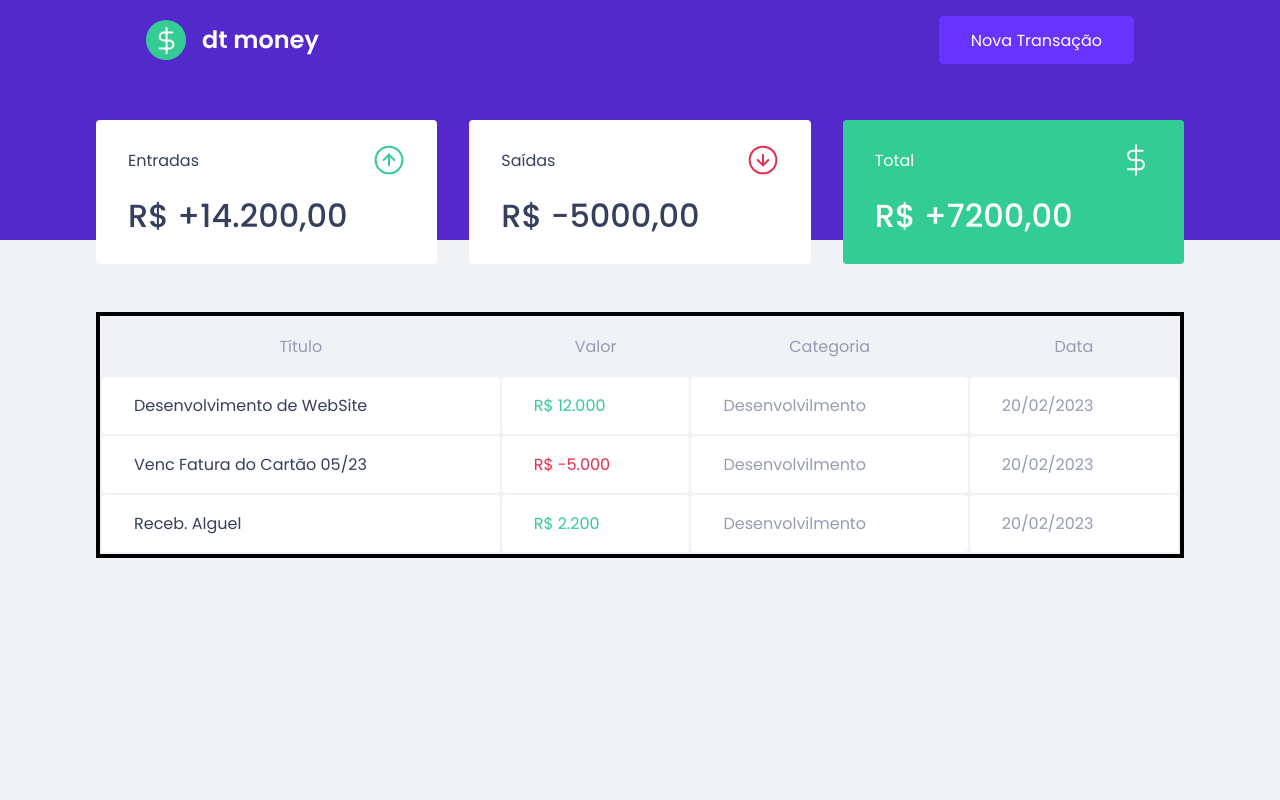
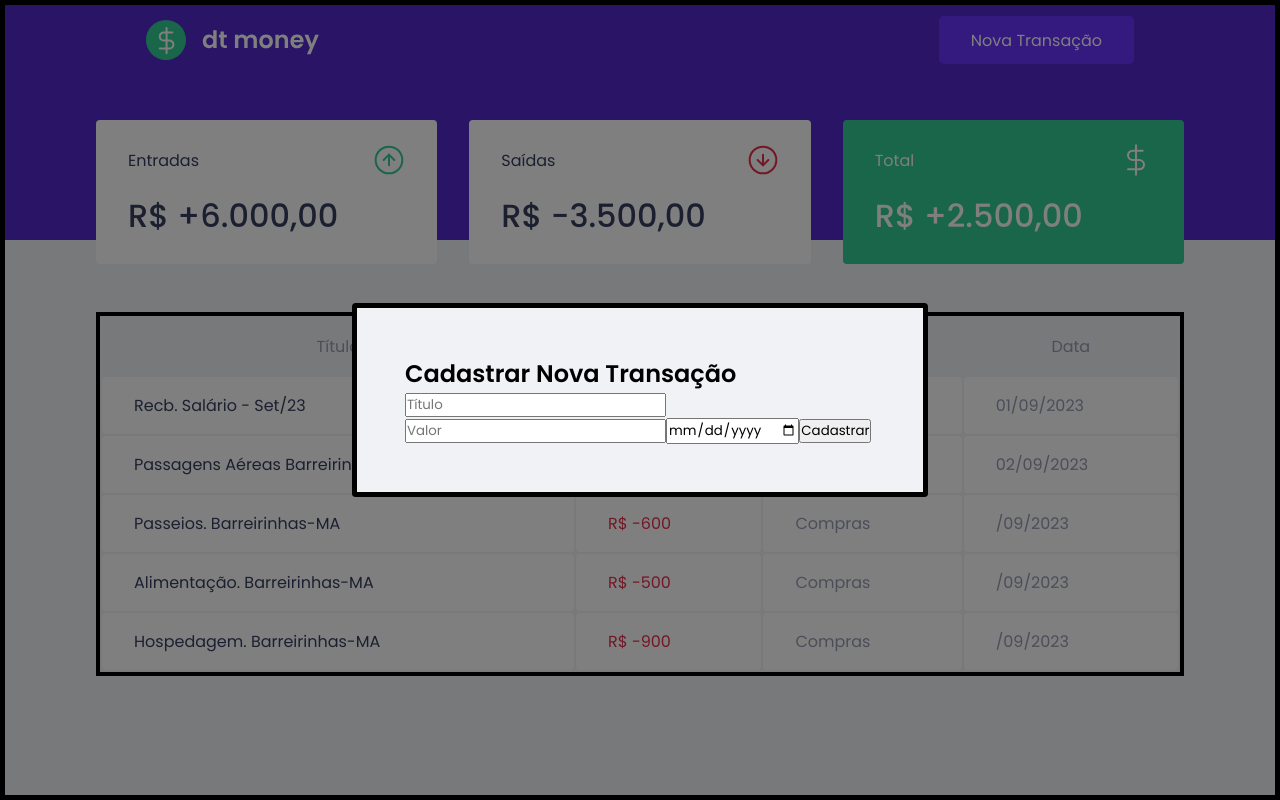
Before and after one commit to WernerHolanda/dw.money, a React (Create React App) app: page / in a window 1280 px wide. Both pictures are taken after a click on the button "Nova Transação". Built offline with nearby package versions, Linux system fonts and the light colour scheme.

Commit message:
chapt II, 1,4,3

```diff
--- a/package.json
+++ b/package.json
@@ -5,6 +5,7 @@
   "dependencies": {
     "react": "^18.2.0",
     "react-dom": "^18.2.0",
+    "react-modal": "^3.16.1",
     "react-scripts": "5.0.1",
     "web-vitals": "^2.1.0"
   },
@@ -16,6 +17,7 @@
     "@types/node": "^16.7.13",
     "@types/react": "^18.0.0",
     "@types/react-dom": "^18.0.0",
+    "@types/react-modal": "^3.16.0",
     "@types/styled-components": "^5.1.26",
     "typescript": "^4.4.2"
   },
--- a/src/App.tsx
+++ b/src/App.tsx
@@ -2,17 +2,40 @@ import styled from 'styled-components'
 import { GlobalStyle } from './styles/global';
 import { Header } from './components/Header';
 
+import Modal from 'react-modal';
+import { useState } from 'react';
+import { NewTransactionModal } from './components/NewTransactionModal';
+
 import { Dashboard } from './components/Dashboard';
+
 const Title = styled.h1`
   font-size: 64px;
   color: #8257e6;
 `
 
+Modal.setAppElement ('#root');
+
 export function App() {
+
+  const [isNewTransactionModalOpen, setIsNewTransactionModalOpen] = useState(false);//o modal vem como padrão fechado=false;
+
+  function handleOpenNewTransactionModal() { // handle é uma função que o professor usa como padrão na vida dele p quando é uma função a ser executada pelo usuário
+    setIsNewTransactionModalOpen(true); //aqui diz que a função irá "setar" que a função modal está aberto = true
+  }
+
+
+  function handleCloseNewTransactionModal() {
+    setIsNewTransactionModalOpen(false); //aqui diz que a função irá "setar" que a função modal está fechar = false
+  }
+
+
   return (
     <>
-      <Header />
+      <Header onOpenNewTransactionModal={handleOpenNewTransactionModal} />
         <Dashboard />
+        <NewTransactionModal
+          isOpen={isNewTransactionModalOpen}
+          onRequestClose={handleCloseNewTransactionModal} />
       <GlobalStyle />
     </>
     //<br></br>
--- a/src/components/Header/index.tsx
+++ b/src/components/Header/index.tsx
@@ -1,14 +1,29 @@
-import { Container, Content } from './style'
-import logoImg from '../../assets/Logo.svg'
+import { useState } from 'react';
+import Modal from 'react-modal';
+import logoImg from '../../assets/Logo.svg';
 
-export function Header (){
+import { Container, Content } from './style';
+
+// a inferface irá definir as propriedades do que eu quero definir - no caso é o HeaderProps -
+// o professor diz que começa com "on" meio como um padrão quando está recebendo uma funação -
+//Essa função "onOpenNewTransactionModal: recebe (parametro nenhum) => vazio=void;
+
+interface HeaderProps {
+    onOpenNewTransactionModal: () => void;
+}
+
+// onOpenNewTransactionModal abaixo significa dizer que o Header está recebendo uma propriedade específica -desestruturar -  do HeaderProps; e ele repassa essa propriedade para o button
+export function Header ({ onOpenNewTransactionModal } : HeaderProps){
+
     return (
         <Container>
             <Content>
                 <img src={logoImg} alt="logo-dt-money" />
 
-                <button type="button">Nova Transação
+                <button type="button" onClick={onOpenNewTransactionModal}>Nova Transação
                 </button>
+
+
             </Content>
         </Container>
     )
--- /dev/null
+++ b/src/components/NewTransactionModal/index.tsx
@@ -0,0 +1,34 @@
+import Modal from 'react-modal';
+import { Container } from './styles';
+
+
+
+
+interface NewTransactionModalProps {
+    isOpen: boolean;
+    onRequestClose: () => void;
+}
+
+
+export function NewTransactionModal ({isOpen, onRequestClose} : NewTransactionModalProps){
+
+    return (
+            <Modal isOpen={isOpen}
+                onRequestClose={onRequestClose}
+                overlayClassName="react-modal-overlay"
+                className="react-modal-content"
+            >
+                <Container>
+                <h2>Cadastrar Nova Transação</h2>
+
+                    <input type='name' placeholder='Título'></input>
+                    <input type="number" placeholder='Valor' name="Valor" id="" />
+                    <input type="date" placeholder='Categoria' name="Data" id="" />
+                    <button type="submit" placeholder='Cadastrar'>Cadastrar</button>
+
+
+                </Container>
+            </Modal>
+
+    );
+}
--- /dev/null
+++ b/src/components/NewTransactionModal/styles.ts
@@ -0,0 +1,3 @@
+import styled from 'styled-components';
+
+export const Container = styled.div``;
--- a/src/components/Summary/index.tsx
+++ b/src/components/Summary/index.tsx
@@ -11,7 +11,7 @@ export function Summary (){
                     <p>Entradas</p>
                     <img src={incomeImg} alt='Entradas'></img>
                 </header>
-                <strong> R$ +14.200,00</strong>
+                <strong> R$ +6.000,00</strong>
             </div>
 
             <div>
@@ -19,7 +19,7 @@ export function Summary (){
                     <p>Saídas</p>
                     <img src={outcomeImg} alt='Saídas'></img>
                 </header>
-                <strong> R$ -5000,00</strong>
+                <strong> R$ -3.500,00</strong>
             </div>
 
             <div className="highlight-background">
@@ -27,7 +27,7 @@ export function Summary (){
                     <p>Total</p>
                     <img src={totalImg} alt='Total'></img>
                 </header>
-                <strong> R$ +7200,00</strong>
+                <strong> R$ +2.500,00</strong>
             </div>
         </Container>
         )
--- a/src/components/TransactonsTable/index.tsx
+++ b/src/components/TransactonsTable/index.tsx
@@ -15,25 +15,41 @@ export function TransactionsTable (){
                 </thead>
 
                 <tbody>
-                    <tr>
-                        <td>Desenvolvimento de WebSite</td>
-                        <td className="deposit">R$ 12.000</td>
-                        <td>Desenvolvilmento</td>
-                        <td>20/02/2023</td>
+
+                <tr>
+                        <td>Recb. Salário - Set/23</td>
+                        <td className="deposit">R$ 6.000</td>
+                        <td>Salário</td>
+                        <td>01/09/2023</td>
                     </tr>
 
                     <tr>
-                        <td>Venc Fatura do Cartão 05/23</td>
-                        <td className="withdraw">R$ -5.000</td>
-                        <td>Desenvolvilmento</td>
-                        <td>20/02/2023</td>
+                        <td>Passagens Aéreas Barreirinhas-MA</td>
+                        <td className="withdraw">R$ -1.500</td>
+                        <td>Compras</td>
+                        <td>02/09/2023</td>
                     </tr>
 
                     <tr>
-                        <td>Receb. Alguel </td>
-                        <td className="deposit">R$ 2.200</td>
-                        <td>Desenvolvilmento</td>
-                        <td>20/02/2023</td>
+                        <td>Passeios. Barreirinhas-MA </td>
+                        <td className="withdraw">R$ -600</td>
+                        <td>Compras</td>
+                        <td>/09/2023</td>
+                    </tr>
+
+                    <tr>
+                        <td>Alimentação. Barreirinhas-MA </td>
+                        <td className="withdraw">R$ -500</td>
+                        <td>Compras</td>
+                        <td>/09/2023</td>
+                    </tr>
+
+
+                    <tr>
+                        <td>Hospedagem. Barreirinhas-MA </td>
+                        <td className="withdraw">R$ -900</td>
+                        <td>Compras</td>
+                        <td>/09/2023</td>
                     </tr>
 
                 </tbody>
--- a/src/styles/global.ts
+++ b/src/styles/global.ts
@@ -49,4 +49,33 @@ export const GlobalStyle = createGlobalStyle`
     }
 
     [disabled] {opacity: 0.6; cursor: not-allowed;}
+
+    .react-modal-overlay{
+        border: solid black 5px;
+        background: rgba(0, 0, 0, 0.5);
+
+        position: fixed; //essa fixed é q faz com que fique sobreposto por cima e no meio somado ao center do justify
+        left: 0;
+        top: 0;
+        bottom: 0;
+        right: 0;
+
+        display: flex;
+        justify-content: center; //aqui de fato que centraliza o conteudo no meio da esquerda pra direita
+        align-items: center; // aqui que centraliza de cima pra baixo no meio
+
+    }
+    .react-modal-content{
+        border: solid black 5px;
+
+
+
+        width: 100%; //100% da tela limitado a 560px
+        max-width: 576px;
+        background: var(--background);
+        padding: 3rem;
+        position: relative;
+        border-radius: 0.24rem;
+
+    }
 `
```
Also changed, not shown: 1 other file (tests, documents, lock files or other folders).
